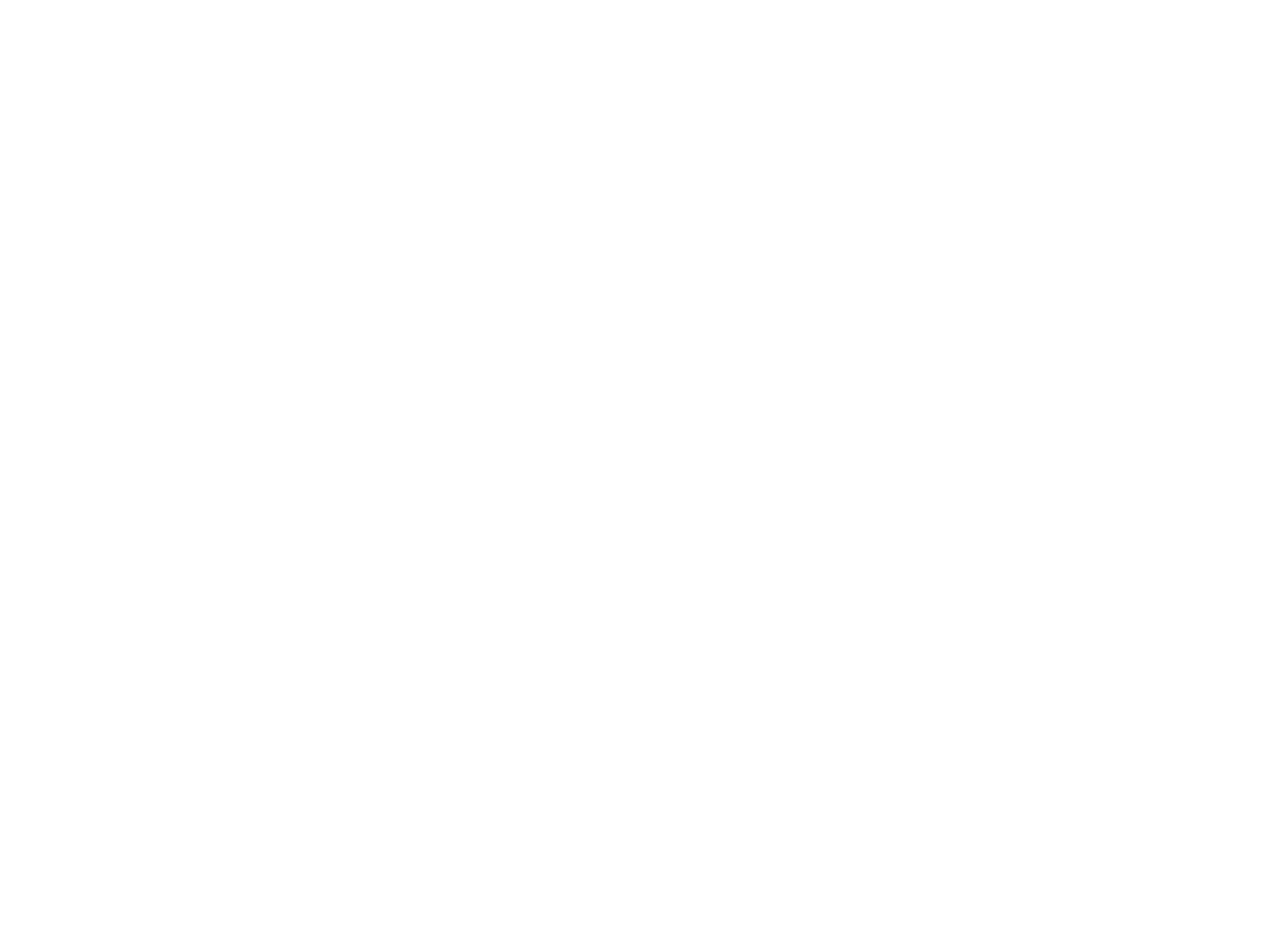
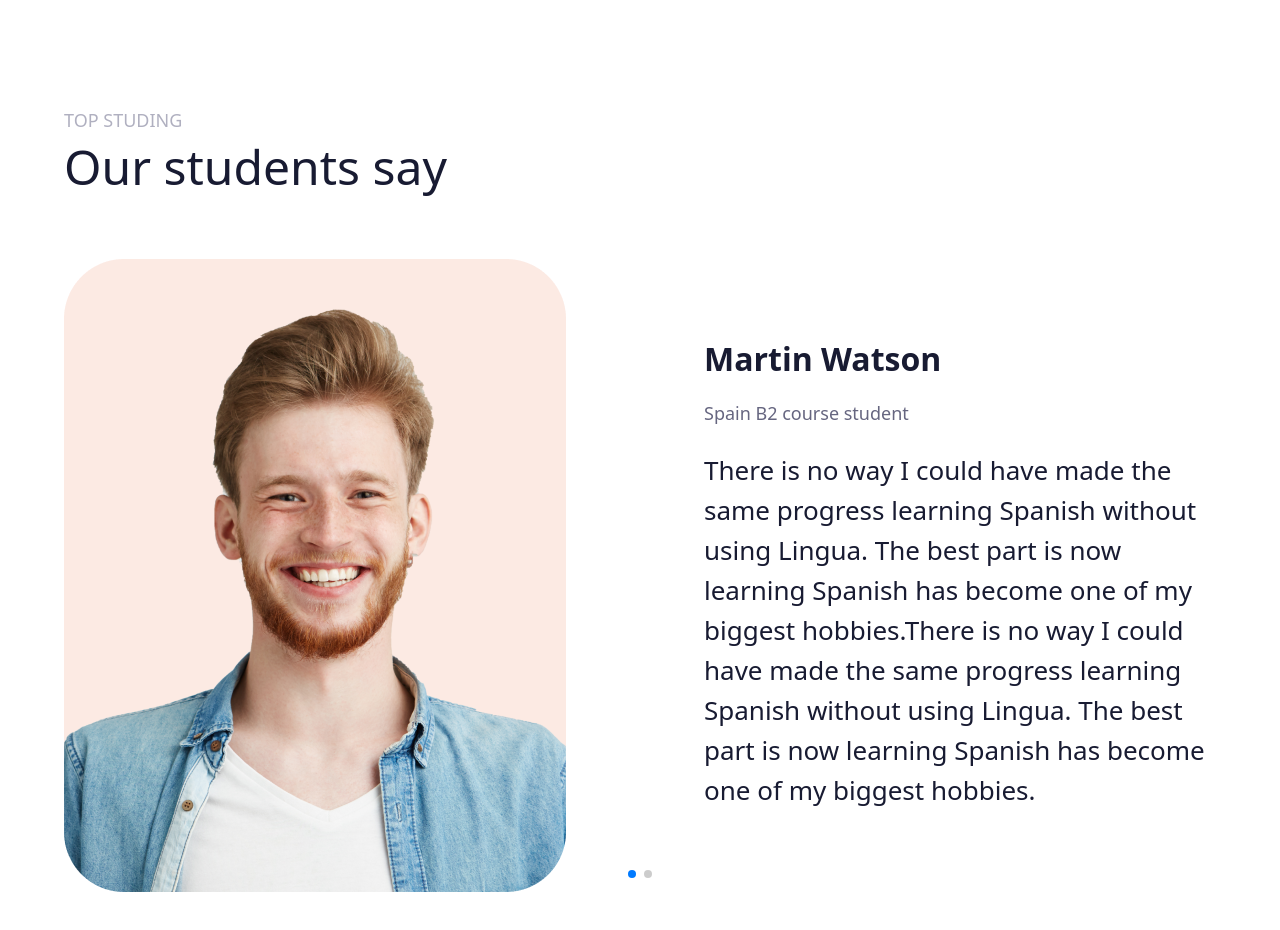
Before and after one commit to Lukakenny/Language-School, a React (Vite) app: page / in a window 1280 px wide. Shown: the part 2302-3232 px from the top of the page. Before the commit the page ends 2406 px from the top, so only its background shows below. Built offline with nearby package versions, Linux system fonts and the light colour scheme.

Commit message:
Implement testimonials slider with translations

```diff
--- a/src/App.jsx
+++ b/src/App.jsx
@@ -1,6 +1,7 @@
 import HeroComponent from "./components/heroComponent";
 import NavbarComponent from "./components/NavbarComponent";
 import TeachersComponent from "./components/TeachersComponent";
+import TestimonialsComponent from "./components/TestimonialsComponent";
 import ValuseComponent from "./components/ValuseComponent";
 
 function App() {
@@ -14,6 +15,7 @@
 
         <ValuseComponent />
         <TeachersComponent />
+        <TestimonialsComponent />
       </div>
     </>
   );
--- a/src/components/HeroComponent.jsx
+++ b/src/components/HeroComponent.jsx
@@ -15,7 +15,7 @@
               </Trans>
             </h1>
 
-            <p className="text-center md:text-start text-[14px] text-bodyText  leading-[190%]  lg:w-[250px]">
+            <p className=" text-cen md:text-start text-[14px] text-bodyText  leading-[190%]  lg:w-[250px]">
               {t("hero.description")}
             </p>
             <button className=" mx-auto md:mx-0 text-white bg-primary2 rounded-[73px] py-[17px] px-[34px]">
--- /dev/null
+++ b/src/components/TestimonialsComponent.jsx
@@ -0,0 +1,72 @@
+import React from "react";
+import { useTranslation } from "react-i18next";
+import { Swiper, SwiperSlide } from "swiper/react";
+import { Pagination } from "swiper/modules";
+import "swiper/css/pagination";
+import "swiper/css";
+
+function TestimonialsComponent() {
+  const { t } = useTranslation();
+
+  const testimonials = t("testimonials", { returnObjects: true });
+
+  return (
+    <section className="my-[100px]">
+      <div className="container mx-auto w-[90%]">
+        <div className="flex flex-col gap-[60px]">
+          <div>
+            <p className="uppercase text-outlineDark text-[18px] leading-[180%]">
+              {t("testimonial.subtitle")}
+            </p>
+            <h2 className=" text-[48px] text-textPrimary leading-[130%]">
+              {t("testimonial.heading")}
+            </h2>
+          </div>
+
+          <div>
+            <Swiper
+              // install Swiper modules
+              spaceBetween={50}
+              modules={[Pagination]}
+              slidesPerView={1}
+              pagination={{ clickable: true }}
+              className="pb-[80px] relative"
+            >
+              {testimonials.map((testimonial, index) => {
+                return (
+                  <SwiperSlide role={index}>
+                    <div className="flex flex-row gap-[128px]">
+                      <div className=" hidden lg:block w-[50%]">
+                        <img src={testimonial.image} alt="" />
+                      </div>
+
+                      <div className="flex flex-col gap-[20px] w-full lg:w-[50%]  lg:justify-center">
+                        <div className="flex flex-col gap-[19px]">
+                          <h3 className="text-textPrimary text-[32px] leading-[36px] font-bold">
+                            {testimonial.name}
+                          </h3>
+                          <p className="  text-[18px] leading-[190%] text-bodyText">
+                            {testimonial.course}
+                          </p>
+                        </div>
+
+                        <div>
+                          <h4 className="text-[26px] leading-[40px] text-textPrimary">
+                            {testimonial.quote}
+                          </h4>
+                        </div>
+                      </div>
+                    </div>
+                  </SwiperSlide>
+                );
+              })}
+            </Swiper>
+            <div className="absolute bottom-0 left-0 right-0 flex justify-center mt-6 swiper-pagination" />
+          </div>
+        </div>
+      </div>
+    </section>
+  );
+}
+
+export default TestimonialsComponent;
--- a/src/index.css
+++ b/src/index.css
@@ -13,3 +13,9 @@
   --color-bgWhite: #ffffff;
   --color-bgDark: #f8fafe;
 }
+
+@layer utilities {
+  .swiper-pagination {
+    @apply absolute bottom-0 left-0 right-0 w-full text-center mt-4;
+  }
+}
--- a/src/utils/i18n/locales/de/de.json
+++ b/src/utils/i18n/locales/de/de.json
@@ -28,5 +28,23 @@
   "teachers": {
     "subtitle": "Schlüsselpersonen",
     "heading": "Lernen Sie unsere Lehrkräfte kennen"
-  }
+  },
+  "testimonial": {
+    "subtitle": "Top im Lernen",
+    "heading": "Das sagen unsere Schüler"
+  },
+  "testimonials": [
+    {
+      "image": "/images/testimonial picture.png",
+      "name": "Martin Watson",
+      "course": "Teilnehmer des Spanischkurses B2",
+      "quote": "Ich hätte niemals den gleichen Fortschritt beim Spanischlernen ohne Lingua machen können. Das Beste daran ist, dass Spanischlernen jetzt zu einem meiner größten Hobbys geworden ist. Ich hätte niemals den gleichen Fortschritt beim Spanischlernen ohne Lingua machen können. Das Beste daran ist, dass Spanischlernen jetzt zu einem meiner größten Hobbys geworden ist."
+    },
+    {
+      "image": "/images/testimonial picture.png",
+      "name": "Martin Watson",
+      "course": "Teilnehmer des Spanischkurses B2",
+      "quote": "Ich hätte niemals den gleichen Fortschritt beim Spanischlernen ohne Lingua machen können. Das Beste daran ist, dass Spanischlernen jetzt zu einem meiner größten Hobbys geworden ist. Ich hätte niemals den gleichen Fortschritt beim Spanischlernen ohne Lingua machen können. Das Beste daran ist, dass Spanischlernen jetzt zu einem meiner größten Hobbys geworden ist."
+    }
+  ]
 }
--- a/src/utils/i18n/locales/en/en.json
+++ b/src/utils/i18n/locales/en/en.json
@@ -28,5 +28,23 @@
   "teachers": {
     "subtitle": "key persons",
     "heading": "Meet our teachers"
-  }
+  },
+  "testimonial": {
+    "subtitle": "top studing",
+    "heading": "Our students say"
+  },
+  "testimonials": [
+    {
+      "image": "images/testimonial picture.png",
+      "name": "Martin Watson",
+      "course": "Spain B2 course student",
+      "quote": "There is no way I could have made the same progress learning Spanish without using Lingua. The best part is now learning Spanish has become one of my biggest hobbies.There is no way I could have made the same progress learning Spanish without using Lingua. The best part is now learning Spanish has become one of my biggest hobbies."
+    },
+    {
+      "image": "images/testimonial picture.png",
+      "name": "Martin Watson",
+      "course": "Spain B2 course student",
+      "quote": "There is no way I could have made the same progress learning Spanish without using Lingua. The best part is now learning Spanish has become one of my biggest hobbies.There is no way I could have made the same progress learning Spanish without using Lingua. The best part is now learning Spanish has become one of my biggest hobbies."
+    }
+  ]
 }
--- a/src/utils/i18n/locales/srb/srb.json
+++ b/src/utils/i18n/locales/srb/srb.json
@@ -28,5 +28,23 @@
   "teachers": {
     "subtitle": "ključne osobe",
     "heading": "Upoznajte naše predavače"
-  }
+  },
+  "testimonial": {
+    "subtitle": "najbolji u učenju",
+    "heading": "Naši studenti kažu"
+  },
+  "testimonials": [
+    {
+      "image": "/images/testimonial picture.png",
+      "name": "Martin Watson",
+      "course": "Student španskog B2 kursa",
+      "quote": "Nikada ne bih mogao da postignem isti napredak u učenju španskog bez Lingue. Najbolji deo je što je učenje španskog sada postalo jedno od mojih omiljenih hobija. Nikada ne bih mogao da postignem isti napredak u učenju španskog bez Lingue. Najbolji deo je što je učenje španskog sada postalo jedno od mojih omiljenih hobija."
+    },
+    {
+      "image": "/images/testimonial picture.png",
+      "name": "Martin Watson",
+      "course": "Student španskog B2 kursa",
+      "quote": "Nikada ne bih mogao da postignem isti napredak u učenju španskog bez Lingue. Najbolji deo je što je učenje španskog sada postalo jedno od mojih omiljenih hobija. Nikada ne bih mogao da postignem isti napredak u učenju španskog bez Lingue. Najbolji deo je što je učenje španskog sada postalo jedno od mojih omiljenih hobija."
+    }
+  ]
 }
```
Also changed, not shown: public/images/testimonial picture.png (added).
